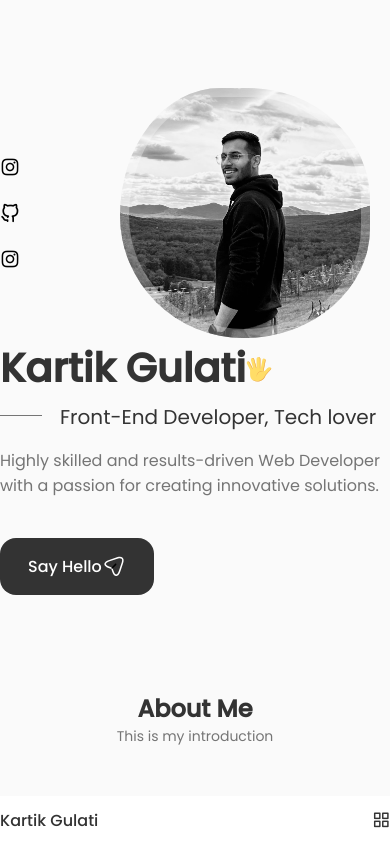
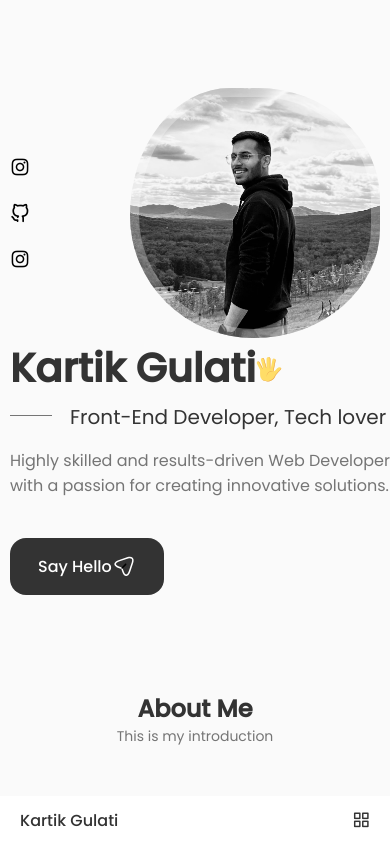
Before and after one commit to kartikgulati/portfolio, a React (Create React App) app: page / in a window 390 px wide. Shown: the top 842 px of the page. Built offline with nearby package versions, Linux system fonts and the light colour scheme.

Commit message:
fix margin issue in the entire page

```diff
--- a/src/App.css
+++ b/src/App.css
@@ -87,6 +87,8 @@ input,textarea{
 
 body{
   background-color: var(--body-color);
+  margin-right: 10px;
+  margin-left: 10px;
   color: var(--text-color);
 }
 
--- a/src/components/header/header.css
+++ b/src/components/header/header.css
@@ -8,8 +8,10 @@
 
 }
 
+
 .nav{
     height: calc(var(--header-height) + 1.5rem);
+
     display: flex;
     justify-content: space-between;
     align-items: center;
@@ -58,9 +60,12 @@
 
     .nav{
         height: var(--header-height);
+        margin-left: 20px;
+        margin-right: 20px;
     }
 
     .nav_menu{
+
         position: fixed;
         bottom: -100%;
         left: 0;
@@ -124,6 +129,8 @@
         padding: 2rem 0.25rem 4rem;
     }
 
+
+
     .nav_list{
         column-gap: 0;
     }
--- a/src/components/home/ScrollDown.jsx
+++ b/src/components/home/ScrollDown.jsx
@@ -45,7 +45,7 @@ const ScrollDown = () => {
               </svg>
 
               <span className="home_scroll-name">Scroll Down</span>
-              <i className='uil uil-arrow-down home_scroll-arrow'></i>
+              <i className='uil uil-arrow-down home_scroll-arrow'></i><br />
 
     </a>
    </div>
--- a/src/components/home/home.css
+++ b/src/components/home/home.css
@@ -272,13 +272,14 @@
 
 
 
-    /* For small devices */
+   For small devices
     @media screen and (max-width: 350px){
 
         .home_img{
 
             width: 180px;
-            height: 180px;}
+            height: 180px;
+        }
         .home__hand{
             width: 22px;
             height: 22px;
--- a/src/index.css
+++ b/src/index.css
@@ -1,5 +1,5 @@
 body {
-  margin: 0;
+  margin: auto;
   font-family: -apple-system, BlinkMacSystemFont, 'Segoe UI', 'Roboto', 'Oxygen',
     'Ubuntu', 'Cantarell', 'Fira Sans', 'Droid Sans', 'Helvetica Neue',
     sans-serif;
```
